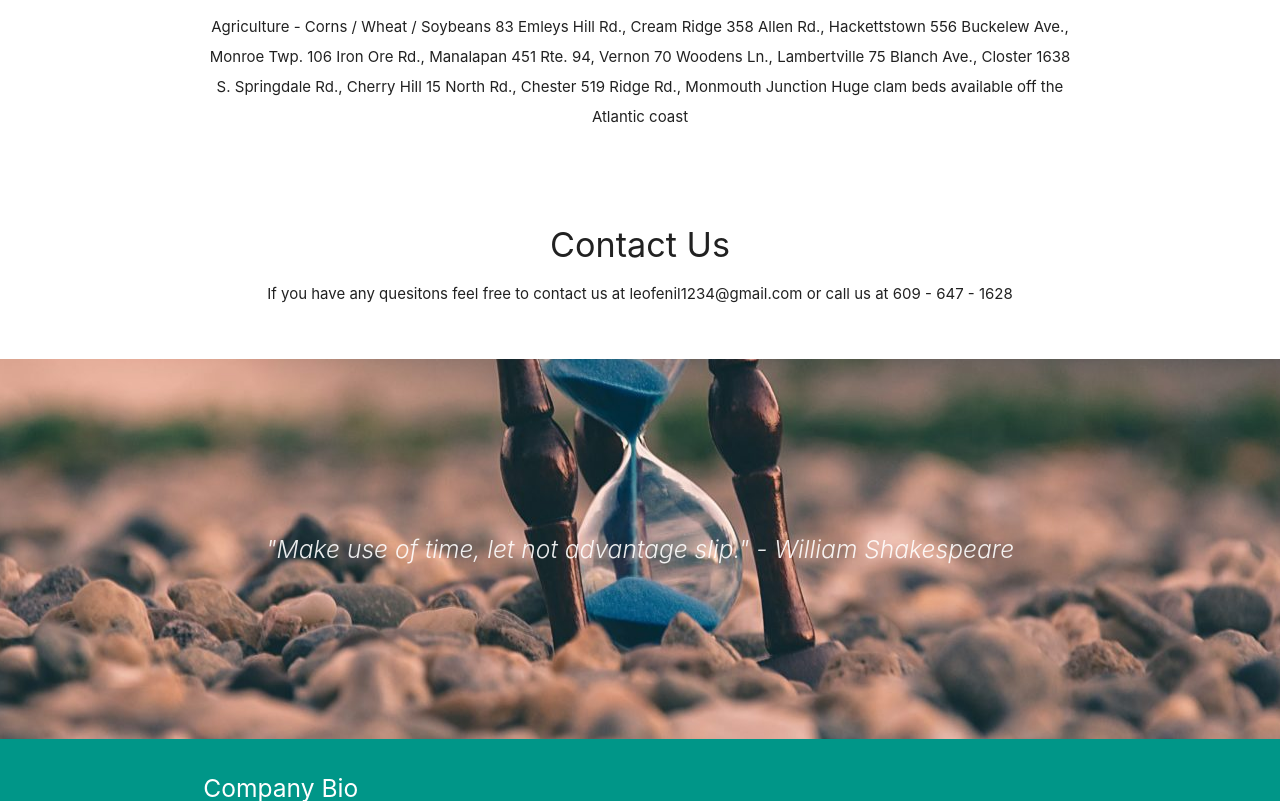
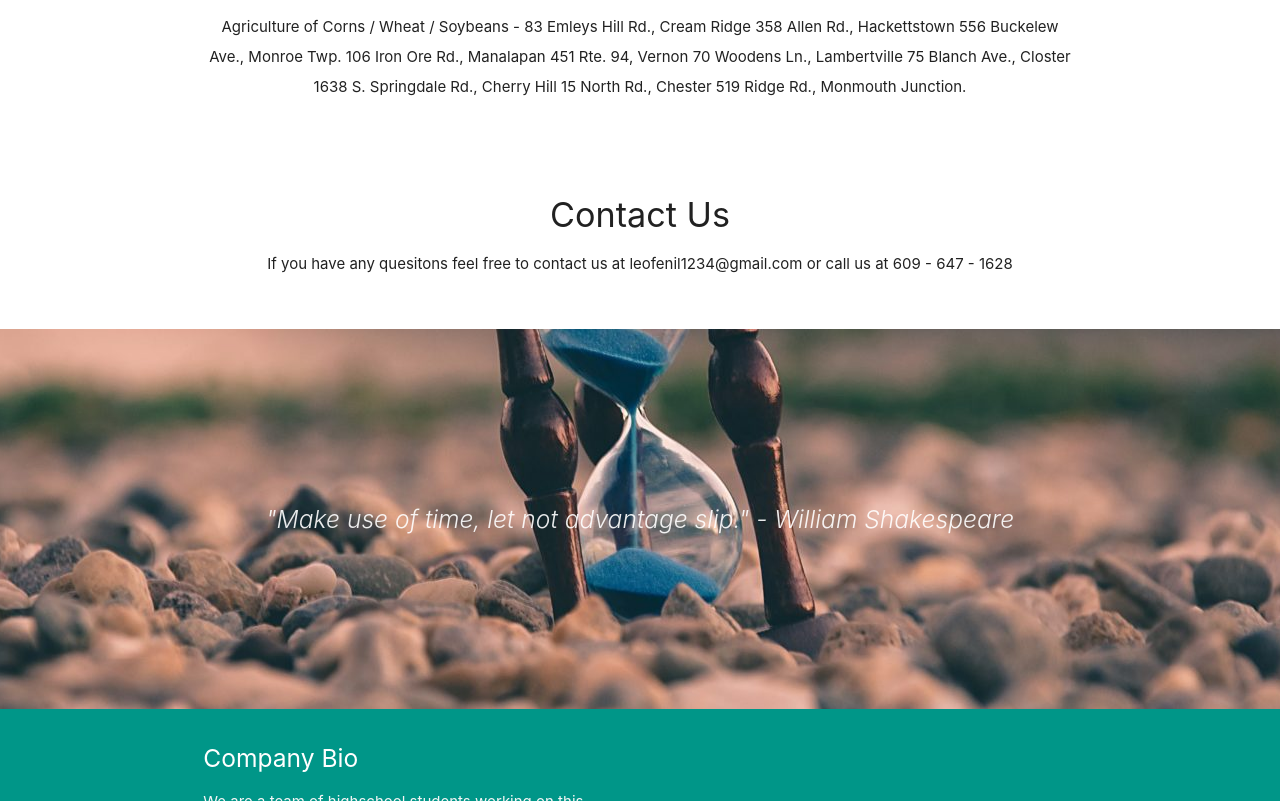
Before and after one commit to KingLeoFenil/ProfHacks2019, a browser extension: page index.html in a window 1280 px wide. Shown: the part 1999-2800 px from the top of the page. Drawn offline with nearby package versions, Linux system fonts and the light colour scheme; some icons are missing.

Commit message:
resultsneat

```diff
--- a/index.html
+++ b/index.html
@@ -100,7 +100,8 @@
   <div class="mapouter">
     <div class="gmap_canvas">
       <div class="row">
-            <div class="col s12 pull-s12"><span class="flow-text">12-columns wide pulled to the left by 12-columns.</span></div>
+        <div class="col s12 pull-s12"><span class="flow-text">12-columns wide pulled to the left by 12-columns.</span>
+        </div>
 
         <iframe width="700" height="600" id="gmap_canvas"
           src="https://maps.google.com/maps?q=new%20jersey&t=k&z=9&ie=UTF8&iwloc=&output=embed" frameborder="0"
@@ -135,7 +136,7 @@
         <div class="col s12 center">
           <h3><i class="mdi-content-send brown-text"></i></h3>
           <h4>Resources Found</h4>
-            <p class="center">Agriculture - Corns / Wheat / Soybeans
+          <p class="center">Agriculture of Corns / Wheat / Soybeans -
             83 Emleys Hill Rd., Cream Ridge
             358 Allen Rd., Hackettstown
             556 Buckelew Ave., Monroe Twp.
@@ -145,16 +146,13 @@
             75 Blanch Ave., Closter
             1638 S. Springdale Rd., Cherry Hill
             15 North Rd., Chester
-                519 Ridge Rd., Monmouth Junction
-
-                Huge clam beds available off the Atlantic coast
+            519 Ridge Rd., Monmouth Junction.
           </p>
+          <p Huge clam beds available off the Atlantic coast </p>
            </div>
           </div>
-
         </div>
       </div>
-
 
       <div class="container">
             <div class="section">
@@ -163,7 +161,8 @@
                 <div class="col s12 center">
                   <h3><i class="mdi-content-send brown-text"></i></h3>
                   <h4>Contact Us</h4>
-          <p class="center">If you have any quesitons feel free to contact us at leofenil1234@gmail.com or call us at
+                  <p class="center">If you have any quesitons feel free to contact us at leofenil1234@gmail.com or call
+                    us at
                     609 - 647 - 1628</p>
                 </div>
               </div>
@@ -175,7 +174,8 @@
           <div class="section no-pad-bot">
             <div class="container">
               <div class="row center">
-          <h5 class="header col s12 light"><i>"Make use of time, let not advantage slip." - William Shakespeare</i></h5>
+                <h5 class="header col s12 light"><i>"Make use of time, let not advantage slip." - William
+                    Shakespeare</i></h5>
               </div>
             </div>
           </div>
@@ -187,7 +187,8 @@
             <div class="row">
               <div class="col l6 s12">
                 <h5 class="white-text">Company Bio</h5>
-          <p class="grey-text text-lighten-4">We are a team of highschool students working on this project like it is
+                <p class="grey-text text-lighten-4">We are a team of highschool students working on this project like it
+                  is
                   what our whole life is based on right now. Although we are a free to use extension, any donation would
                   greatly help support and continue devlopment on this project and is greatly appreciated.</p>
 
```
Lines whose indentation alone changed are shown as unchanged.
